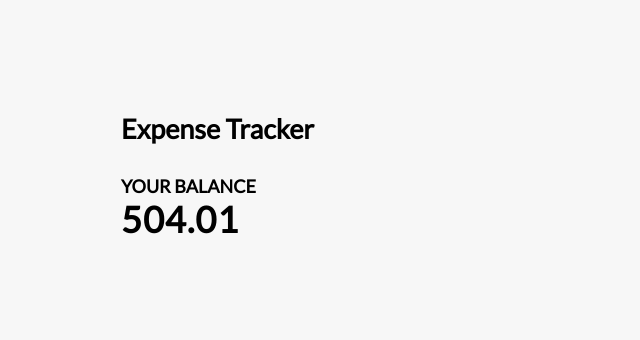
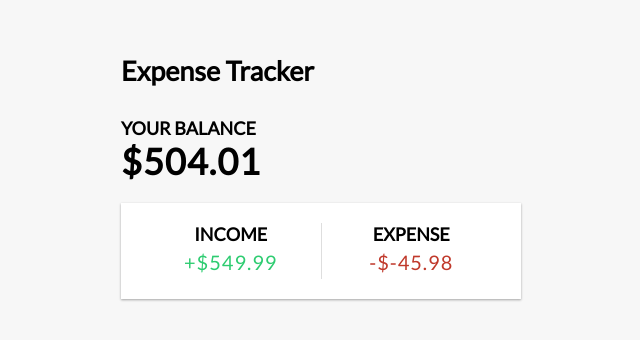
Before and after one commit to advancedwebcitp4316/expense-tracker, a Vue app: page / in a window 1280 px wide. Shown: the part 220-560 px from the top of the page, without its empty margins (319-959 px from the left). Built offline with nearby package versions, Linux system fonts and the light colour scheme.

Commit message:
finished transactions

```diff
--- a/src/App.vue
+++ b/src/App.vue
@@ -2,6 +2,7 @@
   import {ref, computed} from 'vue'
   import Header from './components/Header.vue'
   import Balance from './components/Balance.vue'
+  import IncomeExpenses from './components/IncomeExpenses.vue';
 
   //const transactions = ref([])
   const transactions = ref([
@@ -18,11 +19,34 @@
     }, 0)
   })
 
+  //get income
+  const income = computed(() => {
+    return transactions.value
+    .filter((transaction) => transaction.amount > 0)
+    .reduce( (acc, transaction) => {
+      return acc + transaction.amount
+    }, 0)
+    .toFixed(2)
+  })
+
+
+  //get expense
+  const expense = computed(() => {
+    return transactions.value
+    .filter((transaction) => transaction.amount < 0)
+    .reduce( (acc, transaction) => {
+      return acc + transaction.amount
+    }, 0)
+    .toFixed(2)
+  })
+
+
 </script>
 
 <template>
   <Header />
   <div class="container">
-    <Balance :total="+total"/>
+    <Balance :total="+total"></Balance>
+    <IncomeExpenses :income="+income" :expense="+expense"></IncomeExpenses>
   </div>
 </template>
--- a/src/components/Balance.vue
+++ b/src/components/Balance.vue
@@ -1,6 +1,6 @@
 <template>
     <h4>Your Balance</h4>
-    <h1 id="balance">{{ total }}</h1>
+    <h1 id="balance">${{ total }}</h1>
 </template>
 
 <script setup>
--- /dev/null
+++ b/src/components/IncomeExpenses.vue
@@ -0,0 +1,29 @@
+<template>
+
+    <div class="inc-exp-container">
+        <div>
+            <h4>Income</h4>
+            <p id="money-plus" class="money plus">+${{ income }}</p>
+        </div>
+        <div>
+            <h4>Expense</h4>
+            <p id="money-minus" class="money minus">-${{ expense }}</p>
+        </div>
+    </div>
+
+</template>
+
+<script setup>
+    import {defineProps} from 'vue'
+
+    const props = defineProps({
+        income: {
+            type: Number,
+            required: true,
+        },
+        expense: {
+            type: Number,
+            required: true,
+        }
+    })
+</script>
```
